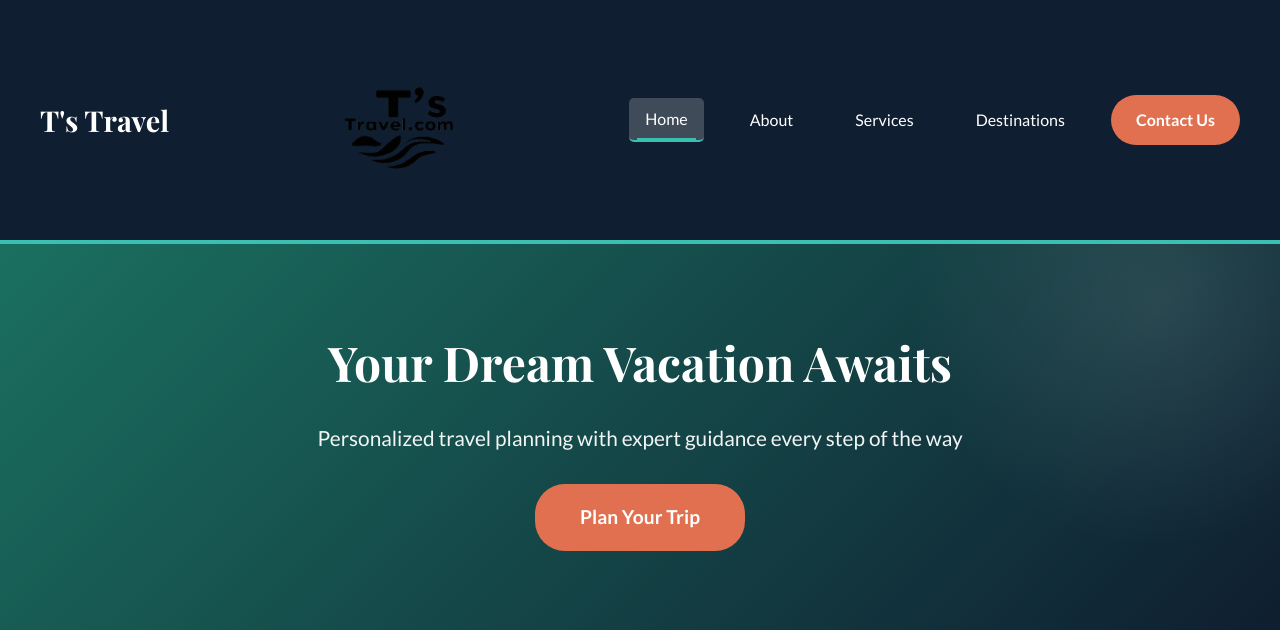
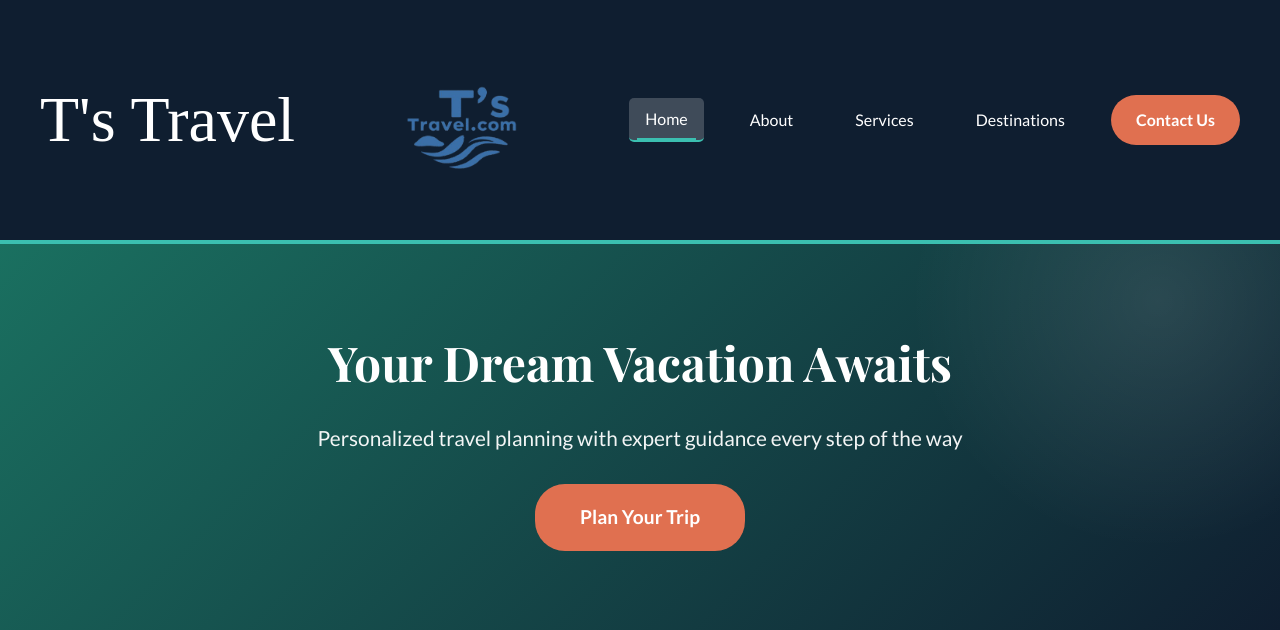
Before and after one commit to Icraft287/csc372_projects, a PHP site: page / in a window 1280 px wide. Shown: the top 630 px of the page. Run offline with PHP 8.4, Linux system fonts and the light colour scheme.

Commit message:
dark mode, edit about section for spacing, new client logo with transparent background

```diff
--- a/client_site/about.php
+++ b/client_site/about.php
@@ -67,11 +67,14 @@
             <article class="about-content">
                 <!-- Our Story -->
                 <h2>Our Story</h2>
+
+
                 <p>At T's Travel, we believe that travel is more than just visiting new places—it's about creating memories that last a lifetime. As a dedicated travel professional, I'm passionate about helping individuals, couples, families, and retirees plan vacations that exceed their expectations.</p>
 
                 <p>With years of experience in the travel industry and a personal love for exploring the world, I understand what makes a trip truly special. From the initial consultation to the moment you return home, I'm committed to providing personalized service and expert guidance every step of the way.</p>
 
                 <!-- Why Choose Us -->
+                <br>
                 <h2>Why Choose Us</h2>
                 <p>Planning a vacation can be overwhelming. There are countless options, endless research, and the stress of making sure everything is perfect. That's where I come in. I take the hassle out of travel planning by:</p>
 
@@ -86,6 +89,7 @@
                 <p>Whether you're dreaming of a Caribbean cruise, a European adventure, an all-inclusive resort getaway, or a custom-designed journey, I'm here to make it happen.</p>
 
                 <!-- Our Mission -->
+                <br>
                 <h2>Our Mission</h2>
                 <p>My mission is simple: to help clients confidently plan memorable travel experiences without the hassle of researching and booking everything on their own. I believe that working with a dedicated travel professional means less stress, better value, and more enjoyment from start to finish.</p>
             </article>
--- a/client_site/css/style.css
+++ b/client_site/css/style.css
@@ -56,7 +56,7 @@ body {
 }
 
 .logo {
-    font-family: 'Playfair Display', serif;
+    font-family: 'Literata', serif;
     font-size: 1.8rem;
     color: white;
     font-weight: 700;
--- a/client_site/index.php
+++ b/client_site/index.php
@@ -37,12 +37,12 @@
     <!-- Navigation Bar -->
     <nav class="navbar">
         <a href="index.php" class="logo">
-            <span>T's Travel</span>
+            <span style="font-size: 4rem; font-weight: 500;">T's Travel</span>
         </a>
 
         <!-- Client logo display section -->
         <div class="logo-section">
-            <img src="images/client_logov2.png" alt="Client Logo" class="client-logo">
+            <img src="images/client_logov4.png" alt="Client Logo" class="client-logo">
         </div>
 
         <!-- Hamburger menu toggle (mobile) -->
```
Also changed, not shown: client_site/images/client_logov2.png (deleted), client_site/images/client_logov4.png (added), 1 other file.
